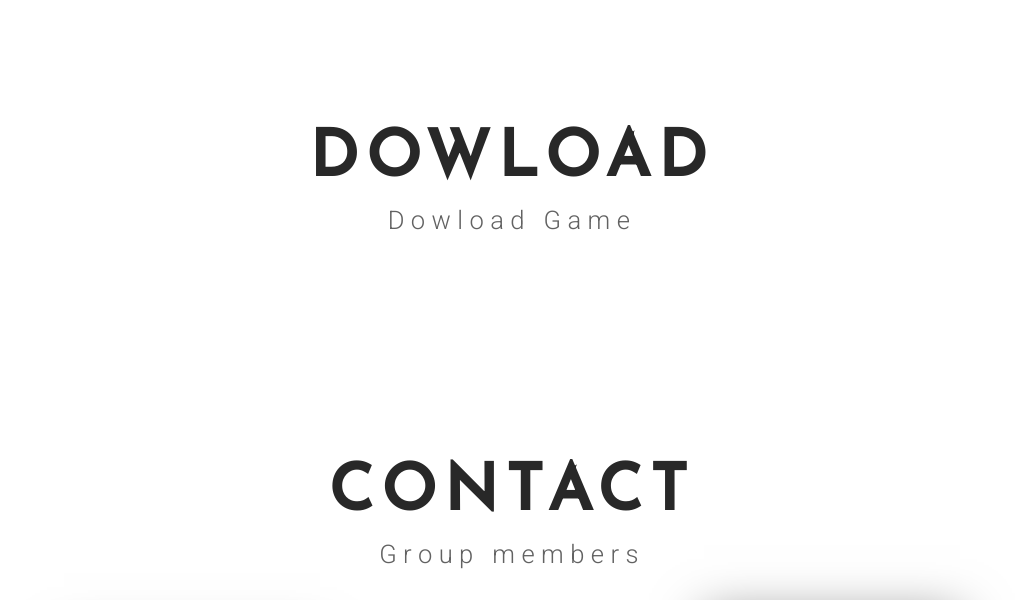
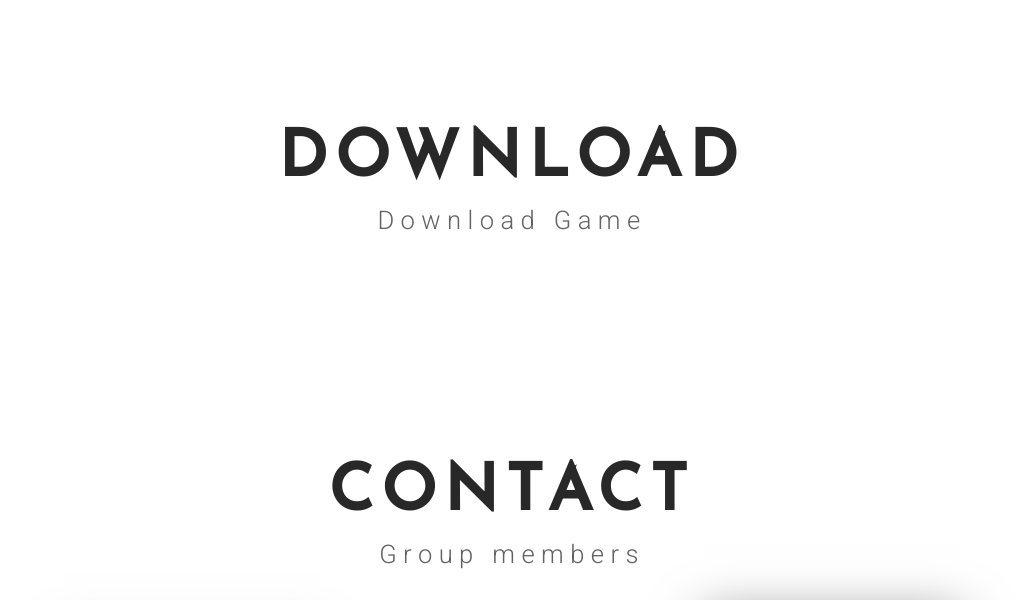
Before and after one commit to amesupakorn/PhyCom, a plain HTML site: page index.html in a window 1280 px wide. Shown: the part 1820-2420 px from the top of the page, without its empty margins (128-1151 px from the left). Drawn offline with nearby package versions, Linux system fonts and the light colour scheme; a script that the page names is missing.

Commit message:
Update index.html

```diff
--- a/index.html
+++ b/index.html
@@ -32,8 +32,8 @@
     <h4></h4>
   </section>
   <section class="slider" id="tab-esbuild">
-    <h1>DOWLOAD</h1>
-    <h4>Dowload Game </h4>
+    <h1>DOWNLOAD</h1>
+    <h4>Download Game </h4>
   </section>
   <section class="slider" id="tab-next">
     <h1>CONTACT</h1>
```
